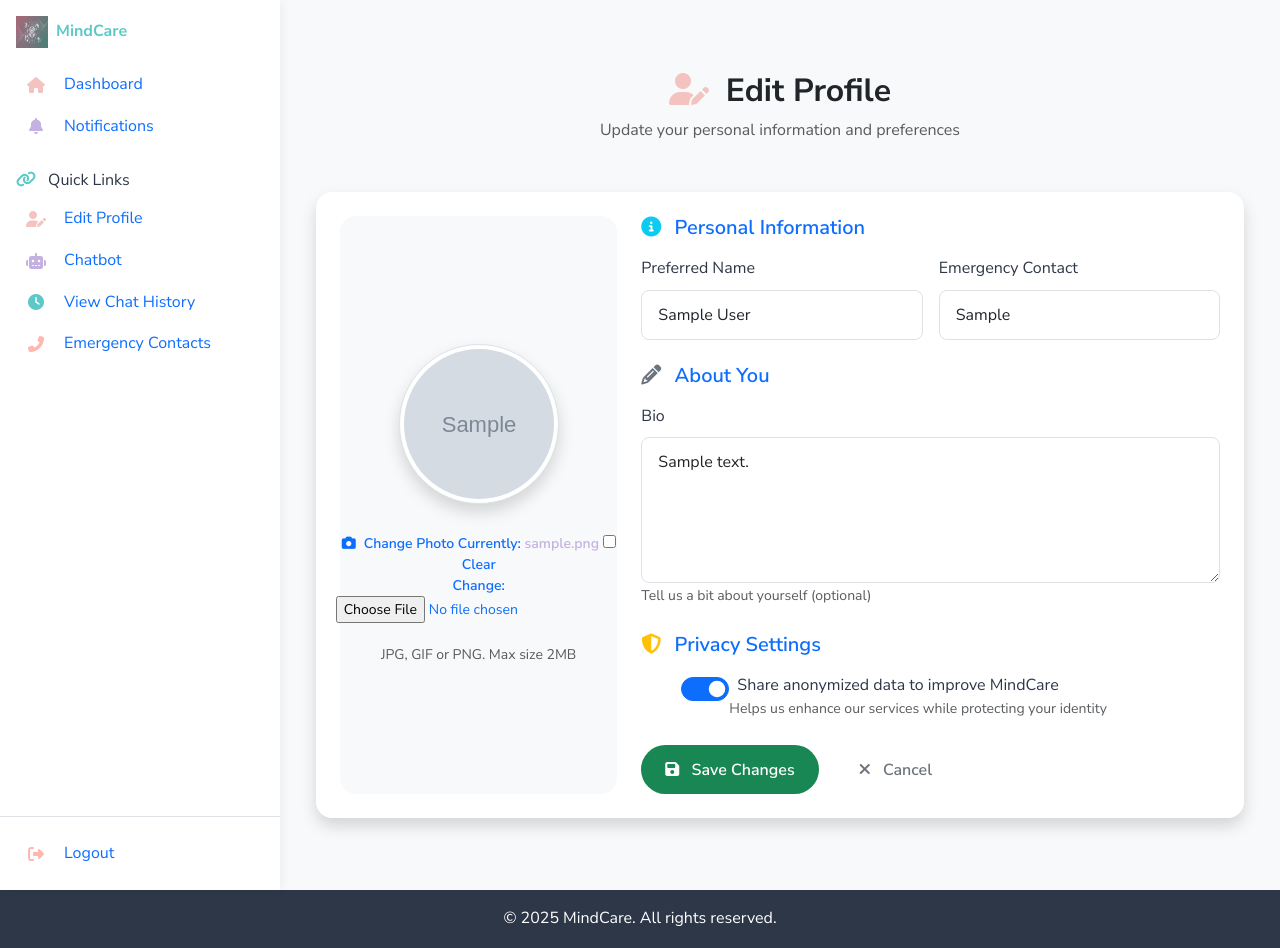
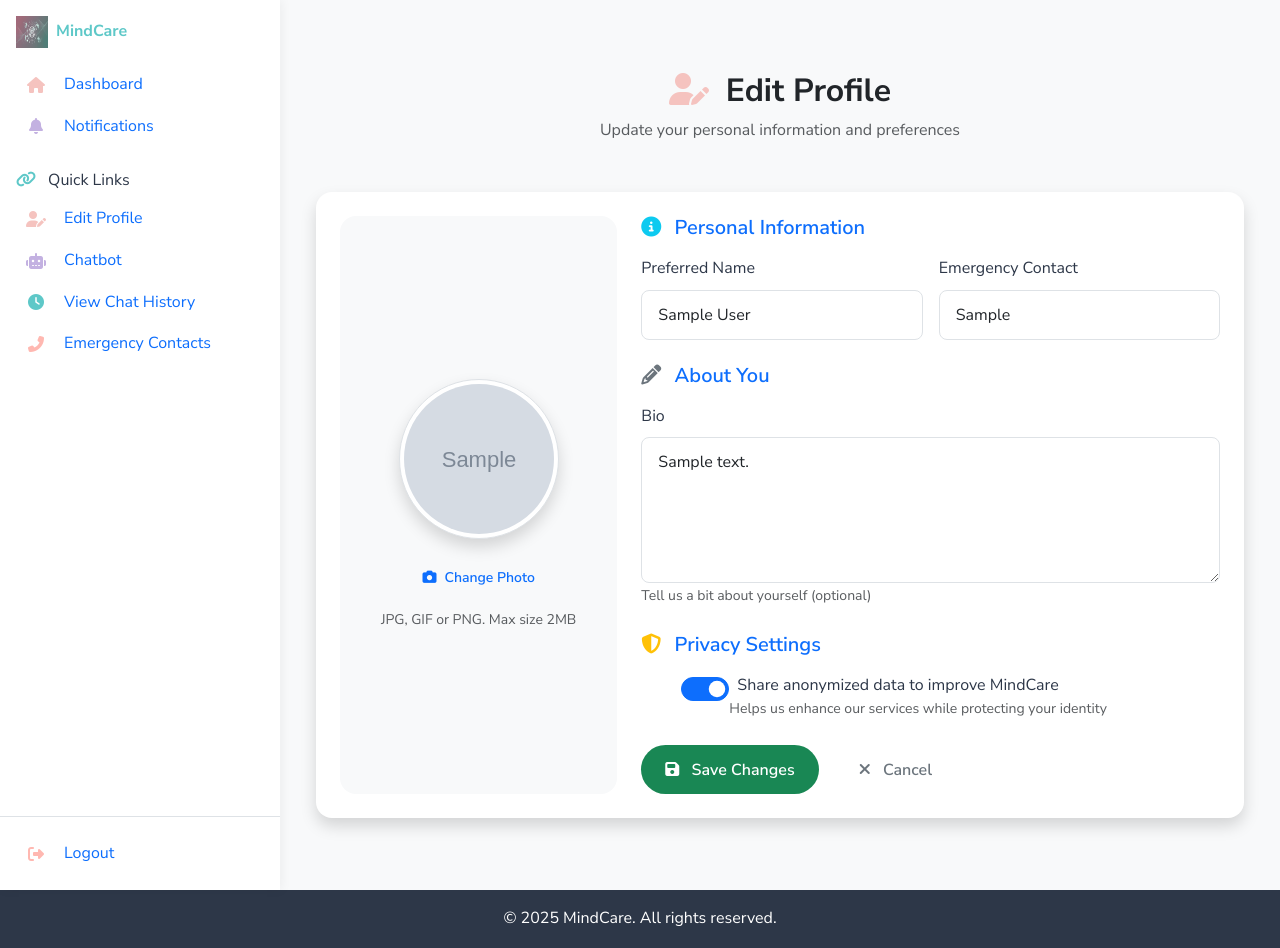
Before and after one commit to Fawazaro213/mental-health-chatbots, a Django app: page /u/profile/ in a window 1280 px wide. Run offline with Django 5.2, Linux system fonts and the light colour scheme; a user stored in the database is signed in; tables that the repository leaves empty hold one stand-in row (values such as "Sample post"); grey boxes marked "Sample" are stand-in pictures.

Commit message:
Add default avatar image and update profile edit template to use new avatar. Make avatar field hidden in CombinedProfileForm for improved user experience.

```diff
--- a/templates/users/edit_profile.html
+++ b/templates/users/edit_profile.html
@@ -153,7 +153,7 @@
             <div class="mb-3">
               <img
                 id="avatar-preview"
-                src="{% if form.instance.avatar %}{{ form.instance.avatar.url }}{% else %}{% static 'images/default-avatar.png' %}{% endif %}"
+                src="{% if form.instance.avatar %}{{ form.instance.avatar.url }}{% else %}{% static 'images/default-avatar.jpg' %}{% endif %}"
                 alt="Current profile picture"
                 class="img-thumbnail rounded-circle shadow"
                 style="width: 160px; height: 160px; object-fit: cover;"
--- a/users/forms.py
+++ b/users/forms.py
@@ -130,6 +130,9 @@ class CombinedProfileForm(forms.ModelForm):
         self.fields['emergency_contact'].initial = self.user_instance.emergency_contact
         self.fields['allow_data_collection'].initial = self.user_instance.allow_data_collection
 
+        # Make avatar field hidden
+        self.fields['avatar'].widget = forms.HiddenInput()
+
     def save(self, commit=True):
         profile = super().save(commit=False)
         if commit:
```
Also changed, not shown: static/images/default-avatar.jpg (added).
